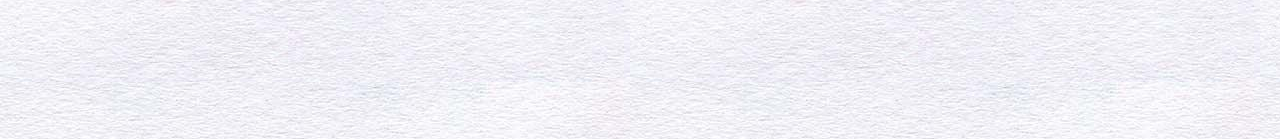
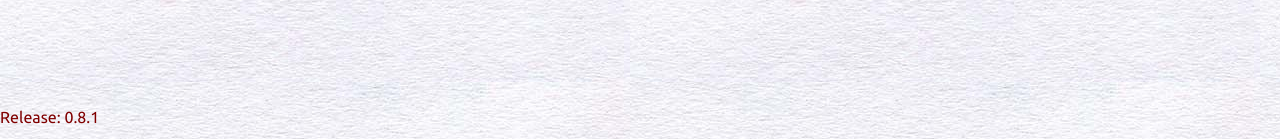
Before and after one commit to Team6321/Scouting_App, a Jekyll site: the page built from index.html, in a window 1280 px wide. Shown: the part 758-897 px from the top of the page. Built offline with Jekyll 4.4.1, drawn with Linux system fonts in a browser that asks for light colours.

Commit message:
add version number to index

```diff
--- a/_config.yml
+++ b/_config.yml
@@ -3,3 +3,4 @@
 title: FRC 6321 Scouting
 short_title: FRC Scouting
 logo: images/site_logo.png
+version: 0.8.1
--- a/index.html
+++ b/index.html
@@ -15,3 +15,6 @@ layout: basic
         page, the Event Data page, and the Team Data page.
     </h3>
 </div>
+<div class="w3-display-bottomleft">
+    <p>Release: {{ site.version }}</p>
+</div>
```
